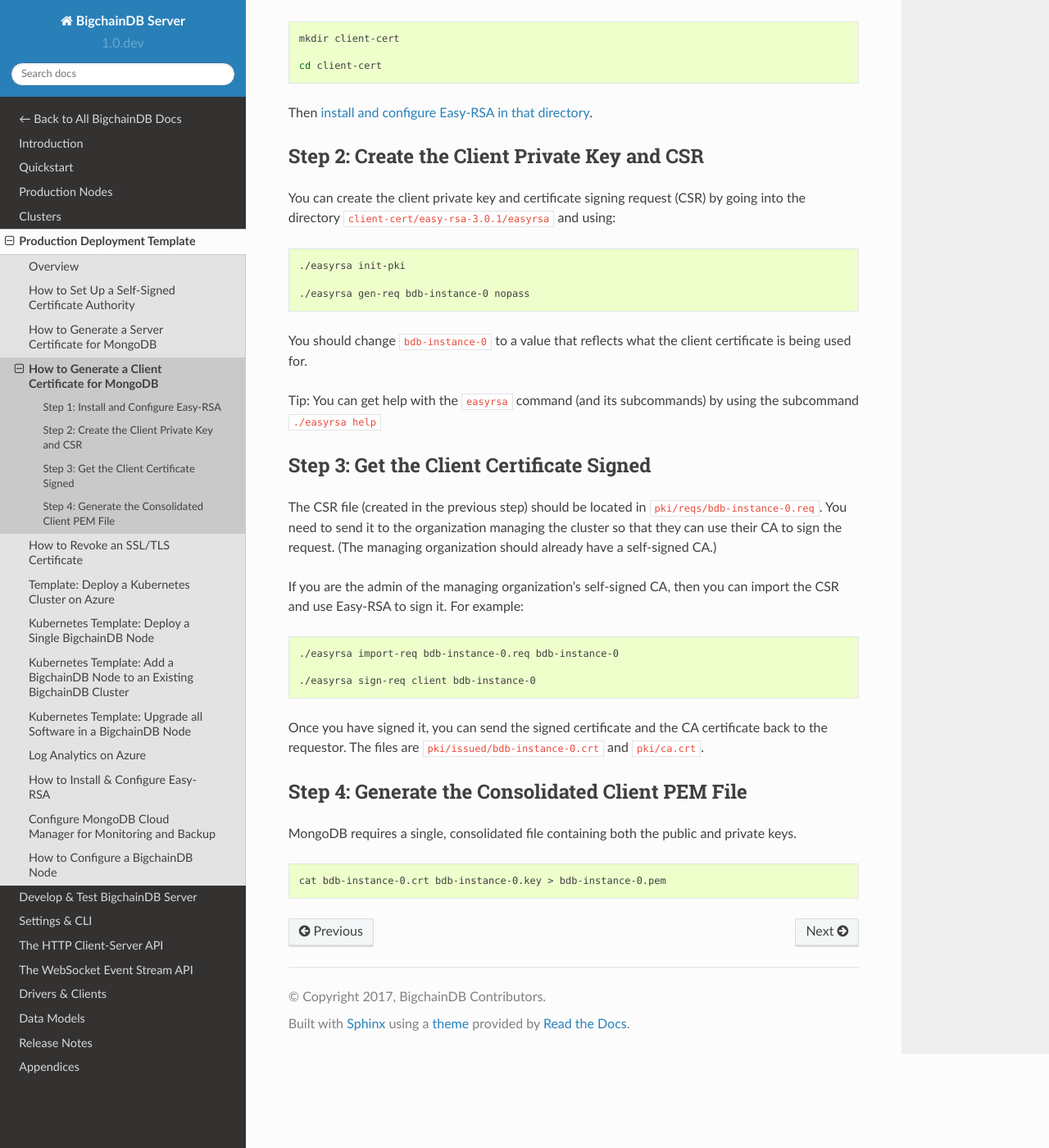
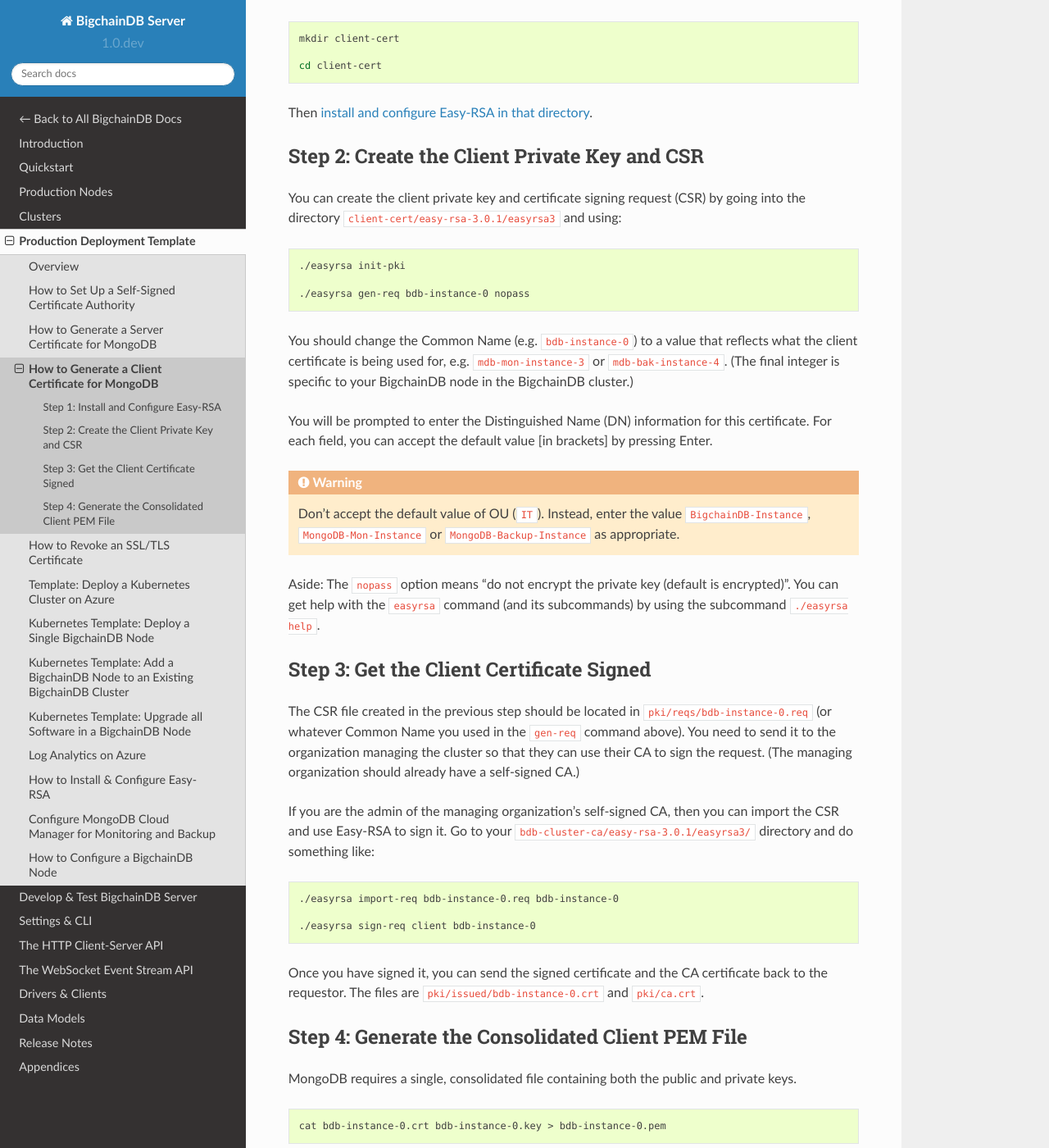
Before and after one commit to bigchaindb/bigchaindb, a Sphinx documentation site: the page built from docs/server/source/production-deployment-template/client-tls-certificate.rst, in a window 1280 px wide and 1400 px high, scrolled down 334 px. Shown: the whole window at 82% size. Built offline with Sphinx 7.4.7 and the Read the Docs theme 2.0.0, drawn with Linux system fonts in a browser that asks for light colours; pages that are not in the unit, such as notebooks, are missing from menus.

Commit message:
More clarifications to the MongoDB SSL cert instructions

```diff
--- a/docs/server/source/production-deployment-template/ca-installation.rst
+++ b/docs/server/source/production-deployment-template/ca-installation.rst
@@ -39,6 +39,11 @@
 
 You will be prompted to enter the Distinguished Name (DN) information for this CA.
 For each field, you can accept the default value [in brackets] by pressing Enter.
+
+.. warning::
+
+   Don't accept the default value of OU (``IT``). Instead, enter the value ``ROOT-CA``.
+
 While ``Easy-RSA CA`` *is* a valid and acceptable Common Name,
 you should probably enter a name based on the name of the managing organization,
 e.g. ``Omega Ledger CA``.
--- a/docs/server/source/production-deployment-template/client-tls-certificate.rst
+++ b/docs/server/source/production-deployment-template/client-tls-certificate.rst
@@ -24,7 +24,7 @@
 ---------------------------------------------
 
 You can create the client private key and certificate signing request (CSR)
-by going into the directory ``client-cert/easy-rsa-3.0.1/easyrsa``
+by going into the directory ``client-cert/easy-rsa-3.0.1/easyrsa3``
 and using:
 
 .. code:: bash
@@ -33,25 +33,37 @@
 
    ./easyrsa gen-req bdb-instance-0 nopass
 
-You should change ``bdb-instance-0`` to a value that reflects what the
-client certificate is being used for.
+You should change the Common Name (e.g. ``bdb-instance-0``)
+to a value that reflects what the
+client certificate is being used for, e.g. ``mdb-mon-instance-3`` or ``mdb-bak-instance-4``. (The final integer is specific to your BigchainDB node in the BigchainDB cluster.)
 
-Tip: You can get help with the ``easyrsa`` command (and its subcommands)
-by using the subcommand ``./easyrsa help``
+You will be prompted to enter the Distinguished Name (DN) information for this certificate. For each field, you can accept the default value [in brackets] by pressing Enter.
+
+.. warning::
+
+   Don't accept the default value of OU (``IT``). Instead, enter the value
+   ``BigchainDB-Instance``, ``MongoDB-Mon-Instance`` or ``MongoDB-Backup-Instance``
+   as appropriate.
+
+Aside: The ``nopass`` option means "do not encrypt the private key (default is encrypted)". You can get help with the ``easyrsa`` command (and its subcommands)
+by using the subcommand ``./easyrsa help``.
 
 
 Step 3: Get the Client Certificate Signed
 -----------------------------------------
 
-The CSR file (created in the previous step)
-should be located in ``pki/reqs/bdb-instance-0.req``.
+The CSR file created in the previous step
+should be located in ``pki/reqs/bdb-instance-0.req``
+(or whatever Common Name you used in the ``gen-req`` command above).
 You need to send it to the organization managing the cluster
 so that they can use their CA
 to sign the request.
 (The managing organization should already have a self-signed CA.)
 
 If you are the admin of the managing organization's self-signed CA,
-then you can import the CSR and use Easy-RSA to sign it. For example:
+then you can import the CSR and use Easy-RSA to sign it.
+Go to your ``bdb-cluster-ca/easy-rsa-3.0.1/easyrsa3/``
+directory and do something like:
 
 .. code:: bash
 
--- a/docs/server/source/production-deployment-template/revoke-tls-certificate.rst
+++ b/docs/server/source/production-deployment-template/revoke-tls-certificate.rst
@@ -39,3 +39,5 @@
 
 The generated ``crl.pem`` file needs to be uploaded to your infrastructure to
 prevent the revoked certificate from being used again.
+
+In particlar, the generated ``crl.pem`` file should be sent to all BigchainDB node operators in your BigchainDB cluster, so that they can update it in their MongoDB instance and their BigchainDB Server instance.
```
Also changed, not shown: docs/server/source/production-deployment-template/easy-rsa.rst (+6 -8 lines), docs/server/source/production-deployment-template/server-tls-certificate.rst (+15 -10 lines), docs/server/source/production-deployment-template/workflow.rst (+24 -47 lines).
